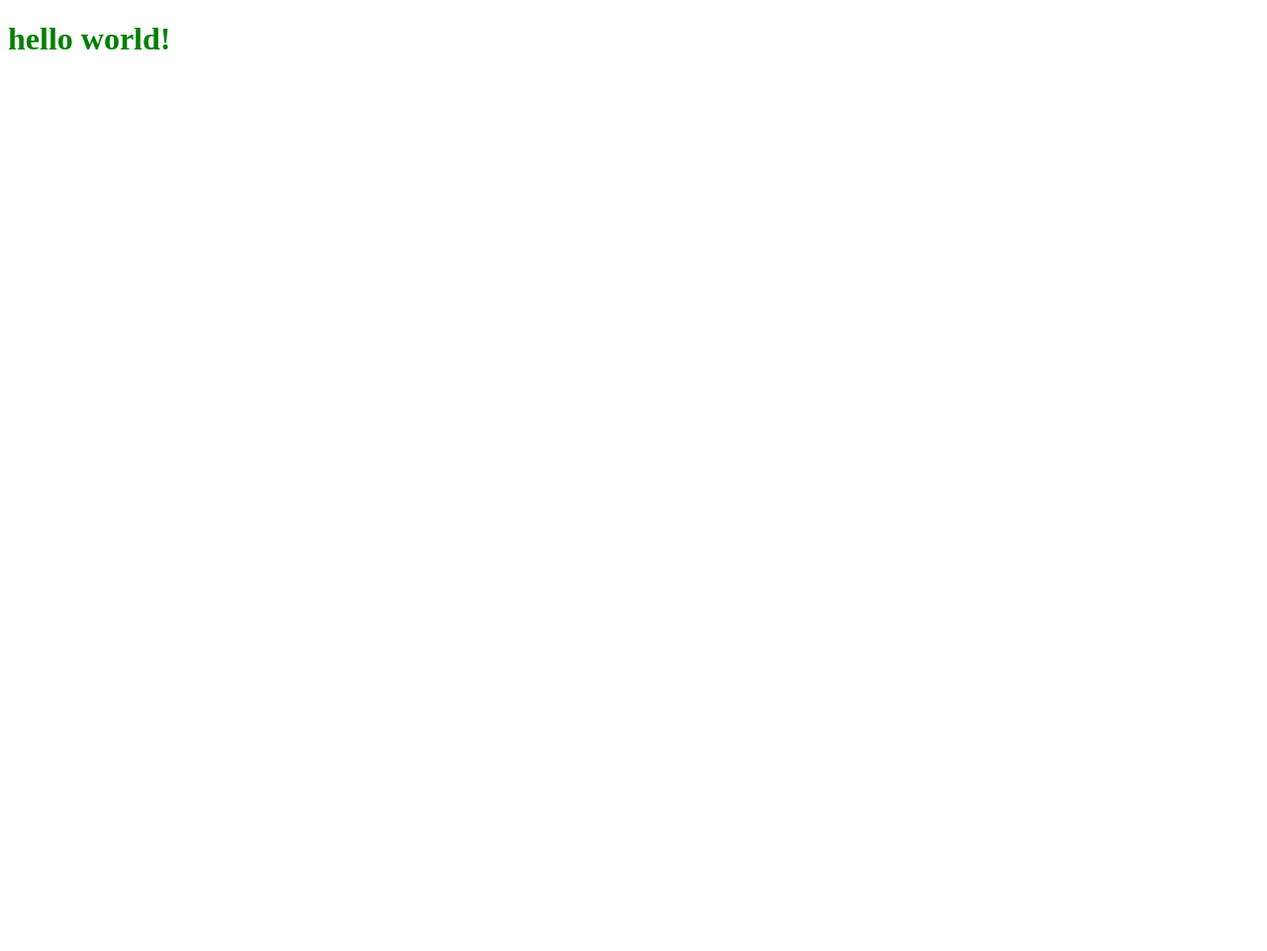
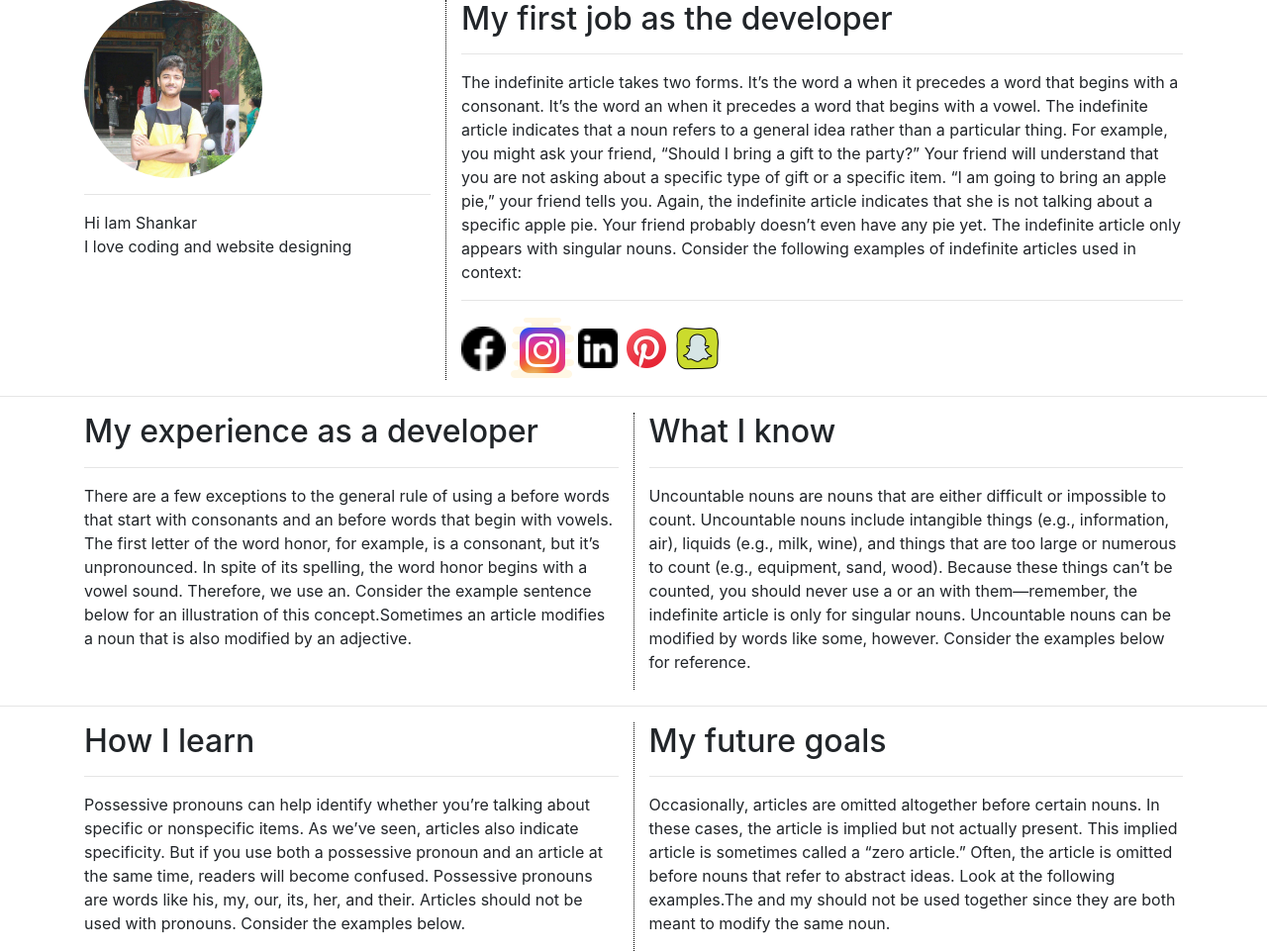
Before and after one commit to shankarbhattarai123/django, a Django app: page / in a window 1280 px wide. Before the commit the page is almost empty. Shown: the whole page at 99% size. Before the commit the page ends 50 px from the top, so only its background shows below. Run offline with Django 3.2, Linux system fonts and the light colour scheme.

Commit message:
Update home.html

```diff
--- a/base/templates/base/home.html
+++ b/base/templates/base/home.html
@@ -4,9 +4,63 @@
 <html>
 <head>
 	<title>my portfolio</title>
-	<link rel="stylesheet" type="text/css" href="{% static 'css/main.css' %}">
+	<link rel="stylesheet" href="https://cdn.jsdelivr.net/npm/bootstrap@4.5.3/dist/css/bootstrap.min.css" integrity="sha384-TX8t27EcRE3e/ihU7zmQxVncDAy5uIKz4rEkgIXeMed4M0jlfIDPvg6uqKI2xXr2" crossorigin="anonymous">
+	<link rel="stylesheet" href="{% static 'css/main.css' %}">
 </head>
 <body>
-	<h1>hello world!</h1>
+	<div class="container">
+  <div class="row">
+    <div class="col-sm-4">
+      <img src="{% static 'images/myphoto.jpg' %}" style="width: 180px; height: 180px; border-radius: 100px;">
+      <br><hr>
+      Hi Iam Shankar<br>
+      I love coding and website designing
+    </div>
+    <div style="border-left: 1px dotted black"></div>
+    <div class="col-sm">
+      <h2>My first job as the developer</h2><hr>
+      <p>The indefinite article takes two forms. It’s the word a when it precedes a word that begins with a consonant. It’s the word an when it precedes a word that begins with a vowel. The indefinite article indicates that a noun refers to a general idea rather than a particular thing. For example, you might ask your friend, “Should I bring a gift to the party?” Your friend will understand that you are not asking about a specific type of gift or a specific item. “I am going to bring an apple pie,” your friend tells you. Again, the indefinite article indicates that she is not talking about a specific apple pie. Your friend probably doesn’t even have any pie yet. The indefinite article only appears with singular nouns. Consider the following examples of indefinite articles used in context:</p><hr>
+      <div class="social-links">
+      	<img src="{% static 'images/facebook.png' %}" width="45px" height="45px">
+      	<img src="{% static 'images/instagram.png' %}">
+      	<img src="{% static 'images/likendin.png' %}" width="40px" height="40px">
+      	<img src="{% static 'images/pinterest.png' %}">
+      	<img src="{% static 'images/snapchat.png' %} ">
+      </div>
+    </div>
+  </div>
+</div>
+<hr>
+
+<div class="container">
+  <div class="row">
+    <div class="col-sm">
+      <h2>My experience as a developer</h2><hr>
+      <p>There are a few exceptions to the general rule of using a before words that start with consonants and an before words that begin with vowels. The first letter of the word honor, for example, is a consonant, but it’s unpronounced. In spite of its spelling, the word honor begins with a vowel sound. Therefore, we use an. Consider the example sentence below for an illustration of this concept.Sometimes an article modifies a noun that is also modified by an adjective. </p>
+    </div>
+    <div style="border-left: 1px dotted black"></div>
+    <div class="col-sm">
+      <h2>What I know</h2><hr>
+      <p>Uncountable nouns are nouns that are either difficult or impossible to count. Uncountable nouns include intangible things (e.g., information, air), liquids (e.g., milk, wine), and things that are too large or numerous to count (e.g., equipment, sand, wood). Because these things can’t be counted, you should never use a or an with them—remember, the indefinite article is only for singular nouns. Uncountable nouns can be modified by words like some, however. Consider the examples below for reference.</p>
+    </div>
+  </div>
+</div>
+
+
+<hr>
+
+<div class="container">
+  <div class="row">
+    <div class="col-sm">
+      <h2>How I learn</h2><hr>
+      <p>Possessive pronouns can help identify whether you’re talking about specific or nonspecific items. As we’ve seen, articles also indicate specificity. But if you use both a possessive pronoun and an article at the same time, readers will become confused. Possessive pronouns are words like his, my, our, its, her, and their. Articles should not be used with pronouns. Consider the examples below.</p>
+    </div>
+     <div style="border-left: 1px dotted black"></div>
+    <div class="col-sm">
+      <h2>My future goals</h2><hr>
+      <p>Occasionally, articles are omitted altogether before certain nouns. In these cases, the article is implied but not actually present. This implied article is sometimes called a “zero article.” Often, the article is omitted before nouns that refer to abstract ideas. Look at the following examples.The and my should not be used together since they are both meant to modify the same noun.</p>
+    </div>
+  </div>
+</div>
 </body>
 </html>
```
